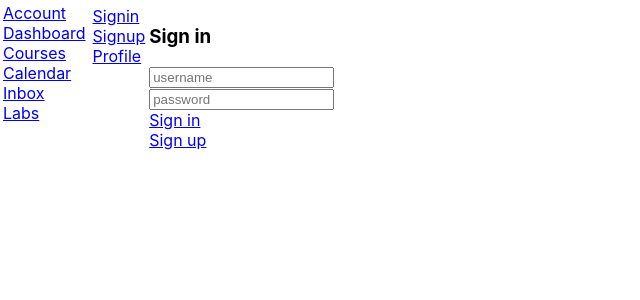
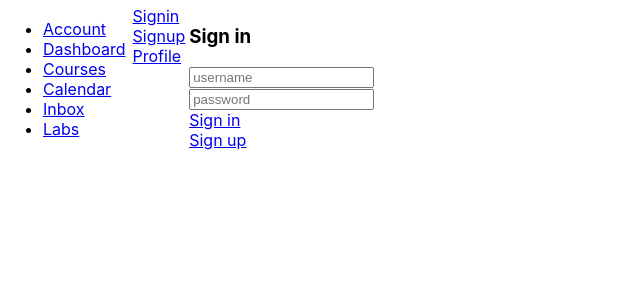
Before and after one commit to yenndang/kanbas-react-web-app, a React (Create React App) app: page /#/Kanbas/Account/Signin in a window 1280 px wide. Shown: the top 300 px of the page, without its empty margins (0-640 px from the left). Built offline with nearby package versions, Linux system fonts and the light colour scheme; the HTML template or start-up script is replaced by a standard one.

Commit message:
A1 - fix navigation components to be unordered lists

```diff
--- a/src/Kanbas/Courses/Navigation.tsx
+++ b/src/Kanbas/Courses/Navigation.tsx
@@ -1,39 +1,56 @@
 import { Link } from "react-router-dom";
+
 export default function CoursesNavigation() {
   return (
     <div id="wd-courses-navigation">
+      <ul>
+        <li>
           <Link id="wd-course-home-link" to="/Kanbas/Courses/1234/Home">
             Home
           </Link>
-      <br />
+        </li>
+        <li>
           <Link id="wd-course-modules-link" to="/Kanbas/Courses/1234/Modules">
             Modules
           </Link>
-      <br />
+        </li>
+        <li>
           <Link id="wd-course-piazza-link" to="/Kanbas/Courses/1234/Piazza">
             Piazza
           </Link>
-      <br />
+        </li>
+        <li>
           <Link id="wd-course-zoom-link" to="/Kanbas/Courses/1234/Zoom">
             Zoom
           </Link>
-      <br />
-      <Link id="wd-course-quizzes-link" to="/Kanbas/Courses/1234/Assignments">
+        </li>
+        <li>
+          <Link
+            id="wd-course-quizzes-link"
+            to="/Kanbas/Courses/1234/Assignments"
+          >
             Assignments
           </Link>
-      <br />
-      <Link id="wd-course-assignments-link" to="/Kanbas/Courses/1234/Quizzes">
+        </li>
+        <li>
+          <Link
+            id="wd-course-assignments-link"
+            to="/Kanbas/Courses/1234/Quizzes"
+          >
             Quizzes
           </Link>
-      <br />
+        </li>
+        <li>
           <Link id="wd-course-grades-link" to="/Kanbas/Courses/1234/Grades">
             Grades
           </Link>
-      <br />
+        </li>
+        <li>
           <Link id="wd-course-people-link" to="/Kanbas/People">
             People
           </Link>
-      <br />
+        </li>
+      </ul>
     </div>
   );
 }
--- a/src/Kanbas/Navigation.tsx
+++ b/src/Kanbas/Navigation.tsx
@@ -1,35 +1,40 @@
 import { Link } from "react-router-dom";
+
 export default function KanbasNavigation() {
   return (
     <div id="wd-kanbas-navigation">
-      {/* <a href="https://www.northeastern.edu/" id="wd-neu-link" target="_blank">
-        Northeastern
-      </a>
-      <br /> */}
+      <ul>
+        <li>
           <Link to="/Kanbas/Account" id="wd-account-link">
             Account
           </Link>
-      <br />
+        </li>
+        <li>
           <Link to="/Kanbas/Dashboard" id="wd-dashboard-link">
             Dashboard
           </Link>
-      <br />
+        </li>
+        <li>
           <Link to="/Kanbas/Dashboard" id="wd-course-link">
             Courses
           </Link>
-      <br />
+        </li>
+        <li>
           <Link to="/Kanbas/Calendar" id="wd-calendar-link">
             Calendar
           </Link>
-      <br />
+        </li>
+        <li>
           <Link to="/Kanbas/Inbox" id="wd-inbox-link">
             Inbox
           </Link>
-      <br />
+        </li>
+        <li>
           <Link to="/Labs" id="wd-labs-link">
             Labs
           </Link>
-      <br />
+        </li>
+      </ul>
     </div>
   );
 }
```
Lines whose indentation alone changed are shown as unchanged.
